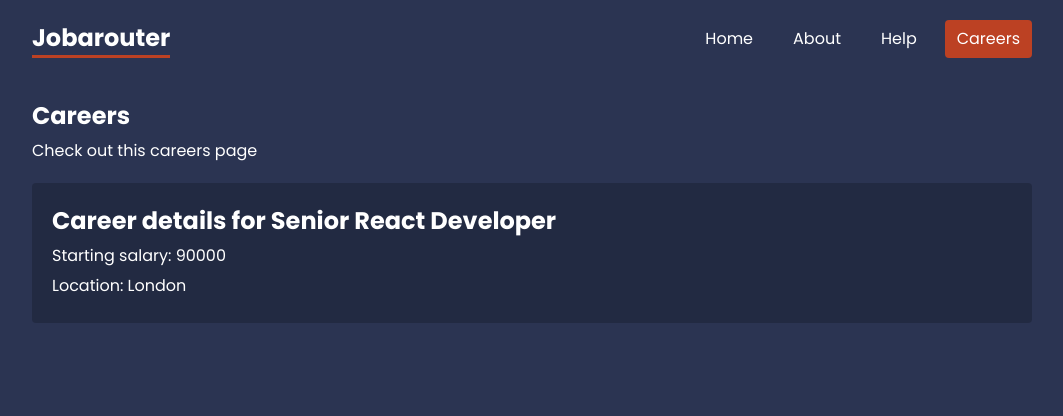
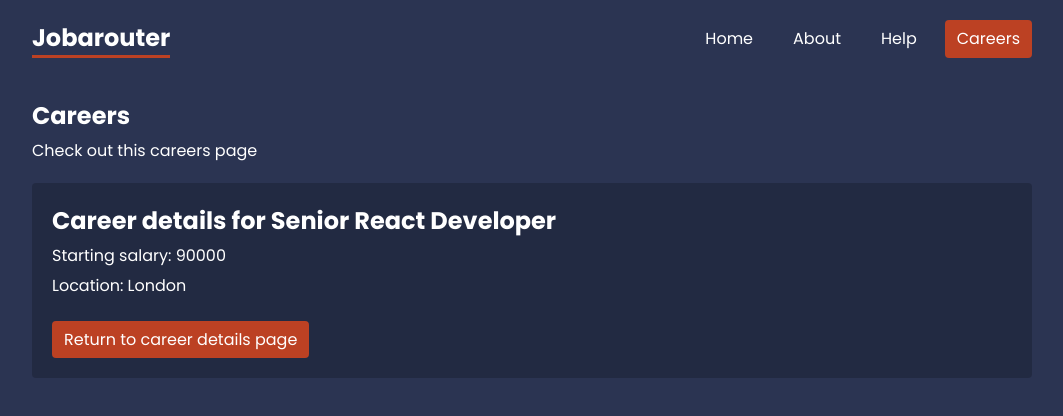
Before and after one commit to Nadia982/jobarouter, a React (Create React App) app: page /careers/1 in a window 1280 px wide. Shown: the top 416 px of the page, without its empty margins (108-1171 px from the left). Built offline with nearby package versions, Linux system fonts and the light colour scheme; data requests are answered from the project's data file.

Commit message:
added the CareersError error element

```diff
--- a/src/App.js
+++ b/src/App.js
@@ -20,6 +20,7 @@ import CareerDetails, {
 import RootLayout from "./layouts/RootLayout";
 import HelpLayout from "./layouts/HelpLayout";
 import CareersLayout from "./layouts/CareersLayout";
+import CareersError from './pages/careers/CareersError';
 
 const router = createBrowserRouter(
   createRoutesFromElements(
@@ -31,7 +32,7 @@ const router = createBrowserRouter(
         <Route path="contact" element={<Contact />} />
       </Route>
 
-      <Route path="careers" element={<CareersLayout />}>
+      <Route path="careers" element={<CareersLayout />} errorElement={<CareersError/>}>
         <Route index
         element={<Careers />}
         loader={careersLoader} />
--- a/src/index.css
+++ b/src/index.css
@@ -151,7 +151,7 @@ button:hover {
   opacity: 0.7;
 }
 
-.home-link {
+.cta-link {
   background-color: var(--primary);
   text-decoration: none;
   padding: 6px 12px;
@@ -160,7 +160,7 @@ button:hover {
   display: inline-block;
 }
 
-.home-link:hover {
+.cta-link:hover {
   opacity: 0.7;
 }
 
@@ -199,3 +199,8 @@ button:hover {
   border-radius: 4px;
   margin: 20px 0;
 }
+
+
+.page-subheading {
+margin-top: 40px;
+}
--- a/src/layouts/RootLayout.js
+++ b/src/layouts/RootLayout.js
@@ -1,5 +1,4 @@
 import { NavLink, Outlet } from "react-router-dom";
-
 export default function RootLayout() {
   return (
     <div className="root-layout">
@@ -11,6 +10,7 @@ export default function RootLayout() {
           <NavLink to="help">Help</NavLink>
           <NavLink to="careers">Careers</NavLink>
         </nav>
+
       </header>
       <main>
         <Outlet/>
--- a/src/pages/NotFound.js
+++ b/src/pages/NotFound.js
@@ -5,7 +5,7 @@ export default function NotFound() {
     <div>
         <h2>Page not found!</h2>
         <p>Please return to the home page to get back on track:</p>
-        <Link className="home-link" to="/">Return to home</Link>
+        <Link className="cta-link" to="/">Return to home</Link>
     </div>
   )
 }
--- a/src/pages/careers/CareerDetails.js
+++ b/src/pages/careers/CareerDetails.js
@@ -1,4 +1,4 @@
-import { useLoaderData, useParams } from "react-router-dom";
+import { Link, useLoaderData, useParams } from "react-router-dom";
 
 export default function CareerDetails() {
   const { id } = useParams();
@@ -9,6 +9,7 @@ export default function CareerDetails() {
       <h2>Career details for {career.title}</h2>
       <p>Starting salary: {career.salary}</p>
       <p>Location: {career.location}</p>
+      <Link className="cta-link" to="/careers">Return to career details page</Link>
     </div>
   );
 }
@@ -17,5 +18,9 @@ export default function CareerDetails() {
 export const careerDetailsLoader = async ({ params }) => {
   const { id } = params;
   const res = await fetch("http://localhost:4000/careers/" + id);
+  if(!res.ok) {
+    throw Error("Could not find that career");
+  }
+
   return res.json();
 };
--- a/src/pages/careers/Careers.js
+++ b/src/pages/careers/Careers.js
@@ -18,5 +18,10 @@ export default function Careers() {
 //loader function
 export const careersLoader = async () => {
   const res = await fetch("http://localhost:4000/careers");
+
+  if(!res.ok) {
+    throw Error("Could not fetch the careers");
+  }
+
   return res.json();
 };
--- /dev/null
+++ b/src/pages/careers/CareersError.js
@@ -0,0 +1,12 @@
+import { Link, useRouteError } from "react-router-dom";
+
+export default function CareersError() {
+  const error = useRouteError();
+  return (
+    <div className="careers-error">
+      <h2 className="page-subheading">Error</h2>
+      <p>{error.message}</p>
+      <Link className="cta-link" to="/careers">Back to careers</Link>
+    </div>
+  );
+}
```
